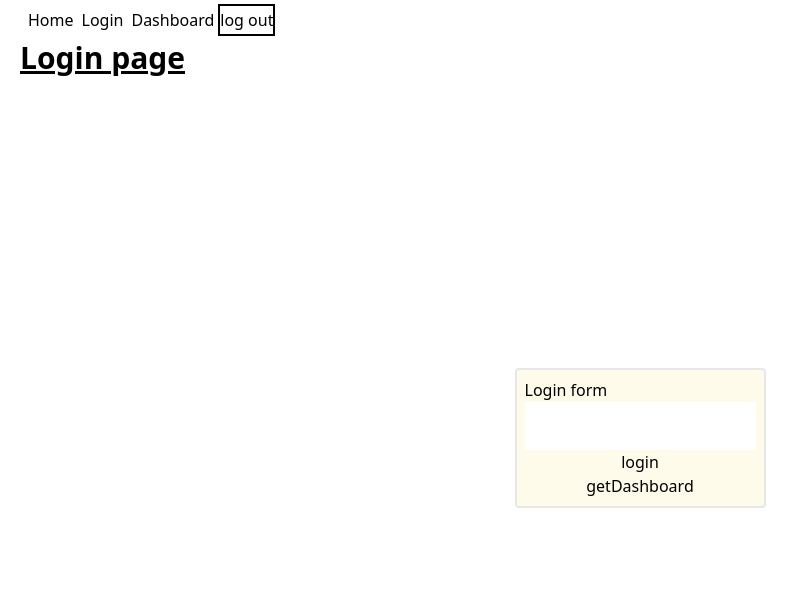
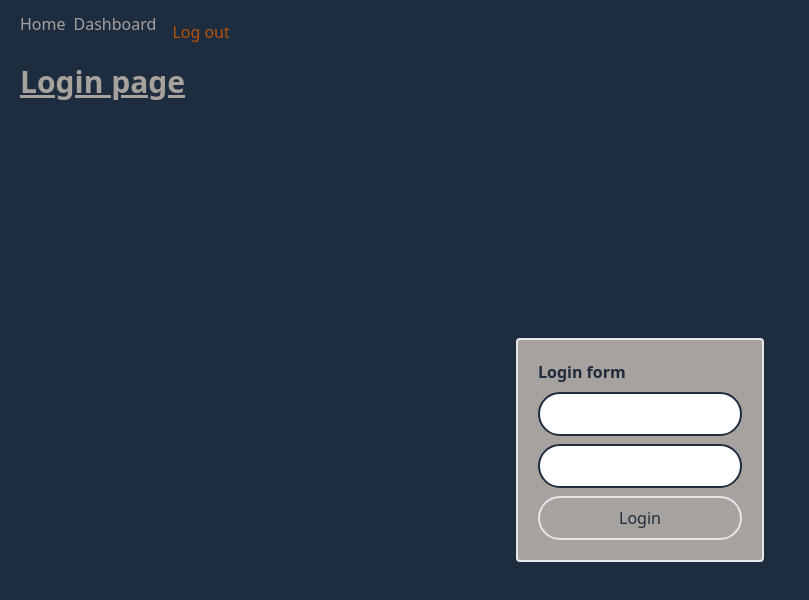
Before and after one commit to sofronovsd/my-coach, a React (Create React App) app: page /login in a window 1280 px wide. Shown: the top 600 px of the page, without its empty margins (0-809 px from the left). Built offline with nearby package versions, Linux system fonts and the light colour scheme; sample sign-in values are in the browser's storage.

Commit message:
change styles for current pages

```diff
--- a/src/components/card/Card.tsx
+++ b/src/components/card/Card.tsx
@@ -1,14 +1,24 @@
+import { classnames } from '../../utils/classnames';
+
 type CardProps = {
 	children: JSX.Element | JSX.Element[] | string;
+	className?: string;
+	rounded?: boolean;
 }
 
 const Card = (props: CardProps) => {
 	const {
 		children,
+		className,
+		rounded = false,
 	} = props;
 
 	return (
-		<div className="p-2 rounded bg-amber-50 flex flex-col border-2 m-auto">
+		<div
+			className={classnames(`p-5 rounded bg-stone-400 flex flex-col border-2 m-auto w-1/5 ${className}`, {
+				'rounded-3xl': rounded,
+			})}
+		>
 			{children}
 		</div>
 	);
--- a/src/pages/Dashboard/DashboardPage.tsx
+++ b/src/pages/Dashboard/DashboardPage.tsx
@@ -1,8 +1,13 @@
 const DashboardPage = () => {
   return (
-    <h1 className="text-3xl font-bold underline">
-			Dashboard
-    </h1>
+		<div className="flex-col">
+			<h1 className="text-3xl font-bold underline text-stone-400">
+				Dashboard
+			</h1>
+			<p className="mt-1 text-stone-400">
+				On this page you will be able to track you progress.
+			</p>
+		</div>
   );
 };
 
--- a/src/pages/Home/HomePage.tsx
+++ b/src/pages/Home/HomePage.tsx
@@ -1,9 +1,17 @@
 const HomePage = () => {
-  return (
-    <h1 className="text-3xl font-bold underline">
-      Home page
-    </h1>
-  );
+	return (
+		<div className="flex-col">
+			<h1 className="text-3xl font-bold underline text-stone-400">
+				Home page
+			</h1>
+			<p className="mt-1 text-stone-400">
+				This is home page. All news will be displayed here...
+			</p>
+			<p className="mt-1 text-stone-400">
+				Please login in order to access the dashboard.
+			</p>
+		</div>
+	);
 };
 
 export default HomePage;
--- a/src/pages/Login/LoginPage.tsx
+++ b/src/pages/Login/LoginPage.tsx
@@ -1,14 +1,17 @@
-import Card from '../../components/card';
 import {
 	useCallback,
 	useState,
 } from 'react';
-import { login } from '../../api/login';
-import { getDashboard } from '../../api/dashboard';
 import {
 	useLocation,
 	useNavigate,
 } from 'react-router-dom';
+
+import { login } from '../../api/login';
+import { getDashboard } from '../../api/dashboard';
+import Card from '../../components/card';
+import Button from '../../ui/Button';
+import TextInput from '../../ui/TextInput';
 
 const LoginPage = () => {
 	const navigate = useNavigate();
@@ -18,7 +21,7 @@ const LoginPage = () => {
 			pathname: string;
 		}
 	};
-	const from = locationState?.from?.pathname || "/";
+	const from = locationState?.from?.pathname || '/';
 
 	const [username, setUsername] = useState('');
 	const [password, setPassword] = useState('');
@@ -33,7 +36,7 @@ const LoginPage = () => {
 					const {
 						token,
 					} = data;
-					localStorage.setItem("access-token", token);
+					localStorage.setItem('access-token', token);
 					navigate(from, { replace: true });
 				});
 		}
@@ -45,40 +48,39 @@ const LoginPage = () => {
 			});
 	}, []);
 
-  return (
+	return (
 		<div className="flex flex-col flex-grow flex-grow">
-			<h1 className="text-3xl font-bold underline">
+			<h1 className="text-3xl font-bold underline text-stone-400">
 				Login page
 			</h1>
 			<div className="flex justify-center items-center flex-grow">
 				<Card>
-					<h1>Login form</h1>
-					<input
-						type="text"
+					<h1 className="text-sea font-bold mb-2">
+						Login form
+					</h1>
+					<TextInput
+						className="mb-2"
 						value={username}
 						onChange={(e) => setUsername(e.target.value)}
+						rounded
 					/>
-					<input
+					<TextInput
+						className="mb-2"
 						type="password"
 						value={password}
 						onChange={(e) => setPassword(e.target.value)}
+						rounded
 					/>
-					<button
-						type="submit"
+					<Button
 						onClick={handleLogin}
+						rounded
 					>
-						login
-					</button>
-					<button
-						type="submit"
-						onClick={handleFetchDashboard}
-					>
-						getDashboard
-					</button>
+						Login
+					</Button>
 				</Card>
 			</div>
 		</div>
-  );
+	);
 };
 
 export default LoginPage;
--- a/src/pages/MainLayout.tsx
+++ b/src/pages/MainLayout.tsx
@@ -6,6 +6,7 @@ import {
 import { useCallback } from 'react';
 import getToken from '../utils/getToken';
 import { logout } from '../services/authorization';
+import Button from '../ui/Button';
 
 const MainLayout = () => {
 	const navigate = useNavigate();
@@ -14,28 +15,29 @@ const MainLayout = () => {
 	const handleOnLogOut = useCallback(() => {
 		logout();
 		navigate('/home');
-	}, [])
+	}, []);
 
 	return (
-		<div className="pl-5 pr-5 h-screen flex flex-col">
-			<ul className="flex p-1">
-				<li className="p-1">
+		<div className="pl-5 pr-5 h-screen flex flex-col bg-sea">
+			<ul className="flex mt-3 mb-3">
+				<li className="mr-2 text-stone-400">
 					<Link to="/home">Home</Link>
 				</li>
-				<li className="p-1">
-					<Link to="/login">Login</Link>
-				</li>
-				<li className="p-1">
+				<li className="text-stone-400">
 					<Link to="/dashboard">Dashboard</Link>
 				</li>
-				{token && (
-					<button
-						type="button"
+				{token ? (
+					<Button
 						onClick={handleOnLogOut}
-						className="border-2 border-black"
+						className="ml-2 p-0 border-none"
+						color="secondary"
 					>
-						log out
-					</button>
+						Log out
+					</Button>
+				) : (
+					<li className="ml-2 text-amber-700">
+						<Link to="/login">Login</Link>
+					</li>
 				)}
 			</ul>
 			<Outlet />
--- /dev/null
+++ b/src/ui/Button/Button.tsx
@@ -0,0 +1,33 @@
+import { classnames } from '../../utils/classnames';
+import React from 'react';
+
+type ButtonProps = {
+	rounded?: boolean;
+	color?: 'primary' | 'secondary';
+} & React.DetailedHTMLProps<React.ButtonHTMLAttributes<HTMLButtonElement>, HTMLButtonElement>;
+
+const Button = (props: ButtonProps) => {
+	const {
+		className,
+		children,
+		rounded = false,
+		color = 'primary',
+		...rest
+	} = props;
+
+	return (
+		<button
+			className={classnames(`border-2 p-2 ${className}`, {
+				'rounded-3xl': rounded,
+				'text-sea bg-stone-400': color === 'primary',
+				'text-amber-700 bg-sea': color === 'secondary',
+			})}
+			type="button"
+			{...rest}
+		>
+			{children}
+		</button>
+	);
+};
+
+export default Button;
--- /dev/null
+++ b/src/ui/Button/index.ts
@@ -0,0 +1 @@
+export { default } from './Button';
--- /dev/null
+++ b/src/ui/TextInput/TextInput.tsx
@@ -0,0 +1,25 @@
+import React from 'react';
+import { classnames } from '../../utils/classnames';
+
+type TextInputProps = {
+	rounded?: boolean;
+} & React.DetailedHTMLProps<React.InputHTMLAttributes<HTMLInputElement>, HTMLInputElement>;
+
+const TextInput = (props: TextInputProps) => {
+	const {
+		rounded = false,
+		className,
+		...rest
+	} = props;
+	return (
+		<input
+			className={classnames(`text-sea p-2 border-2 border-sea focus:text-amber-700 hover:border-amber-700 focus:border-2 focus:border-amber-700 focus:outline-none ${className}`, {
+				'rounded-3xl': rounded,
+			})}
+			type="text"
+			{...rest}
+		/>
+	);
+};
+
+export default TextInput;
--- /dev/null
+++ b/src/ui/TextInput/index.ts
@@ -0,0 +1 @@
+export { default } from './TextInput';
--- /dev/null
+++ b/src/utils/classnames.ts
@@ -0,0 +1,20 @@
+type ConditionsType = {
+	[key: string]: boolean;
+}
+
+export const classnames = (className?: string, conditions?: ConditionsType) => {
+	let resultClassName = [];
+	if (className) {
+		resultClassName.push(className);
+	}
+	if (conditions) {
+		const keys = Object.keys(conditions);
+		keys.forEach(key => {
+			if (conditions[key]) {
+				resultClassName.push(key);
+			}
+		})
+	}
+
+	return resultClassName.join(' ');
+}
--- a/tailwind.config.js
+++ b/tailwind.config.js
@@ -3,7 +3,11 @@ module.exports = {
     "./src/**/*.{js,jsx,ts,tsx}",
   ],
   theme: {
-    extend: {},
+    extend: {
+      colors: {
+        'sea': '#1d2c3e',
+      }
+    },
   },
   plugins: [],
 }
```
